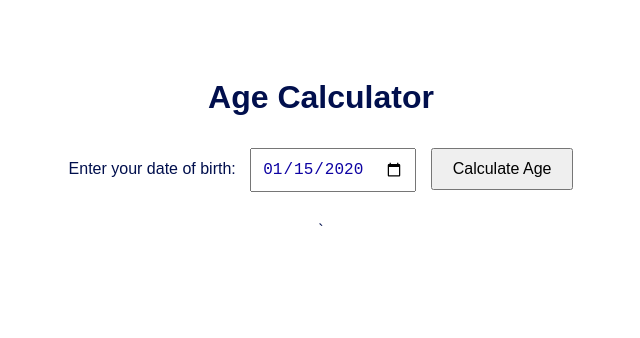
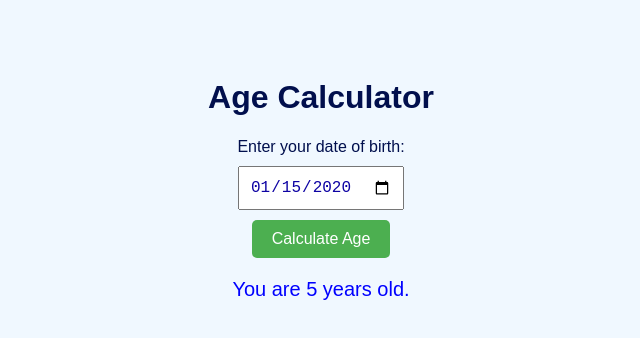
Before and after one commit to JoshuaImmanuelCollege/Buddy-One-Project, a plain HTML site: page FrontOne.html in a window 1280 px wide. Both pictures are taken after typing "2020-01-15" into the empty fields and a click on the button "Calculate Age". Shown: the whole page, without its empty margins (319-959 px from the left). Drawn offline with Linux system fonts and the light colour scheme.

Commit message:
Update FrontOne.html

```diff
--- a/FrontOne.html
+++ b/FrontOne.html
@@ -10,6 +10,7 @@
             text-align: center;
             padding: 50px;
             color: rgb(1, 15, 77);
+            background-color: #f0f8ff;
         }
         input {
             padding: 10px;
@@ -20,7 +21,14 @@
         button {
             padding: 10px 20px;
             font-size: 16px;
-            cursor:progress;
+            cursor: pointer;
+            background-color: #4CAF50;
+            color: white;
+            border: none;
+            border-radius: 5px;
+        }
+        button:hover {
+            background-color: #45a049;
         }
         #result {
             margin-top: 20px;
@@ -31,11 +39,30 @@
 </head>
 <body>
     <h1>Age Calculator</h1>
-    <label for="dob">Enter your date of birth:</label>
-    <input type="date" id="dob">
-    <button onclick="calculateAge()">Calculate Age</button>  <!-- Updated: "calculateAge()" -->
+    <label for="dob">Enter your date of birth:</label><br>
+    <input type="date" id="dob"><br>
+    <button onclick="calculateAge()">Calculate Age</button>
     <div id="result"></div>
-`
-    <script src="script.js"></script>
+
+    <script>
+        function calculateAge() {
+            const dob = document.getElementById('dob').value;
+            if (dob) {
+                const birthDate = new Date(dob);
+                const today = new Date();
+
+                let age = today.getFullYear() - birthDate.getFullYear();
+                const monthDifference = today.getMonth() - birthDate.getMonth();
+
+                if (monthDifference < 0 || (monthDifference === 0 && today.getDate() < birthDate.getDate())) {
+                    age--;
+                }
+
+                document.getElementById('result').textContent = `You are ${age} years old.`;
+            } else {
+                document.getElementById('result').textContent = 'Please enter your date of birth.';
+            }
+        }
+    </script>
 </body>
 </html>
```
